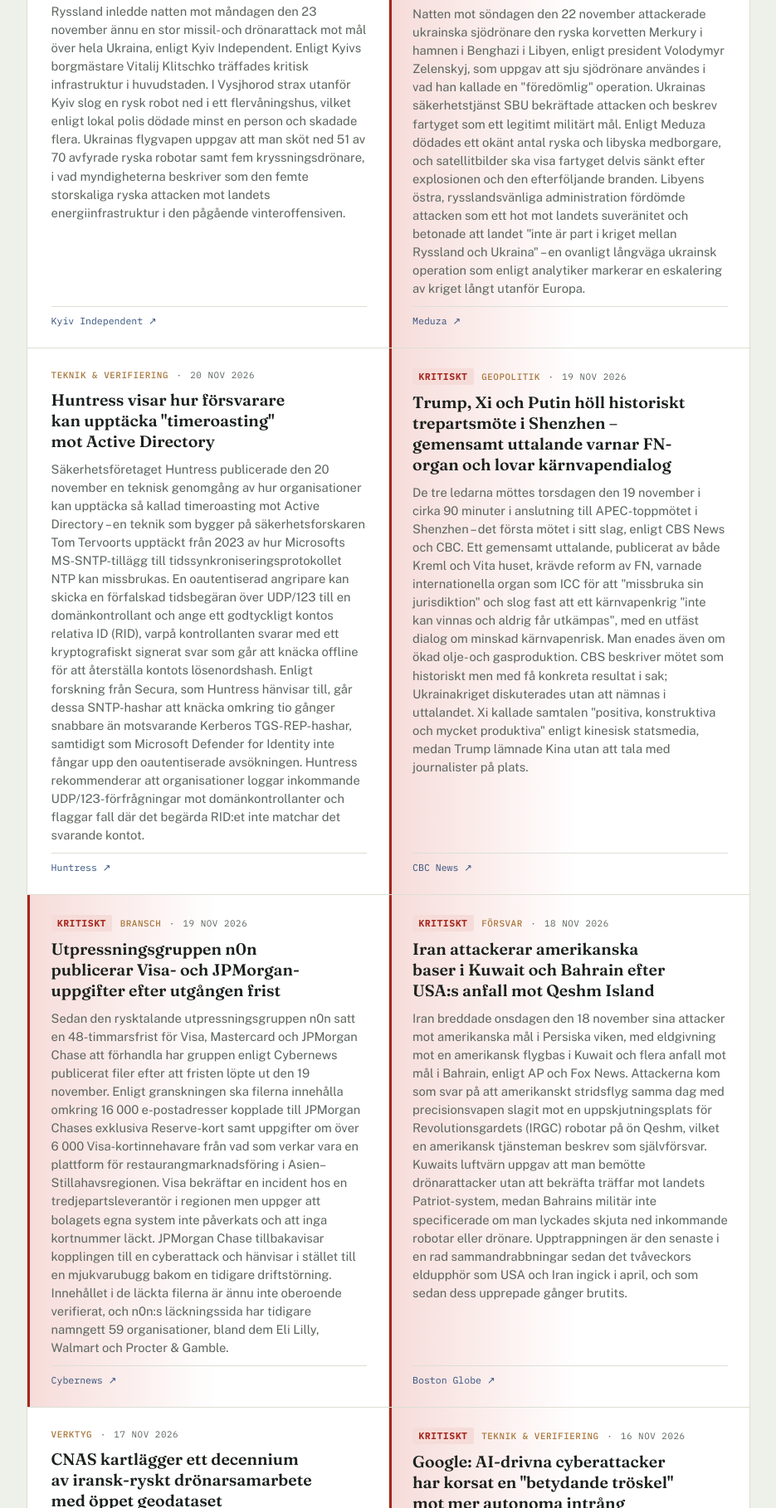
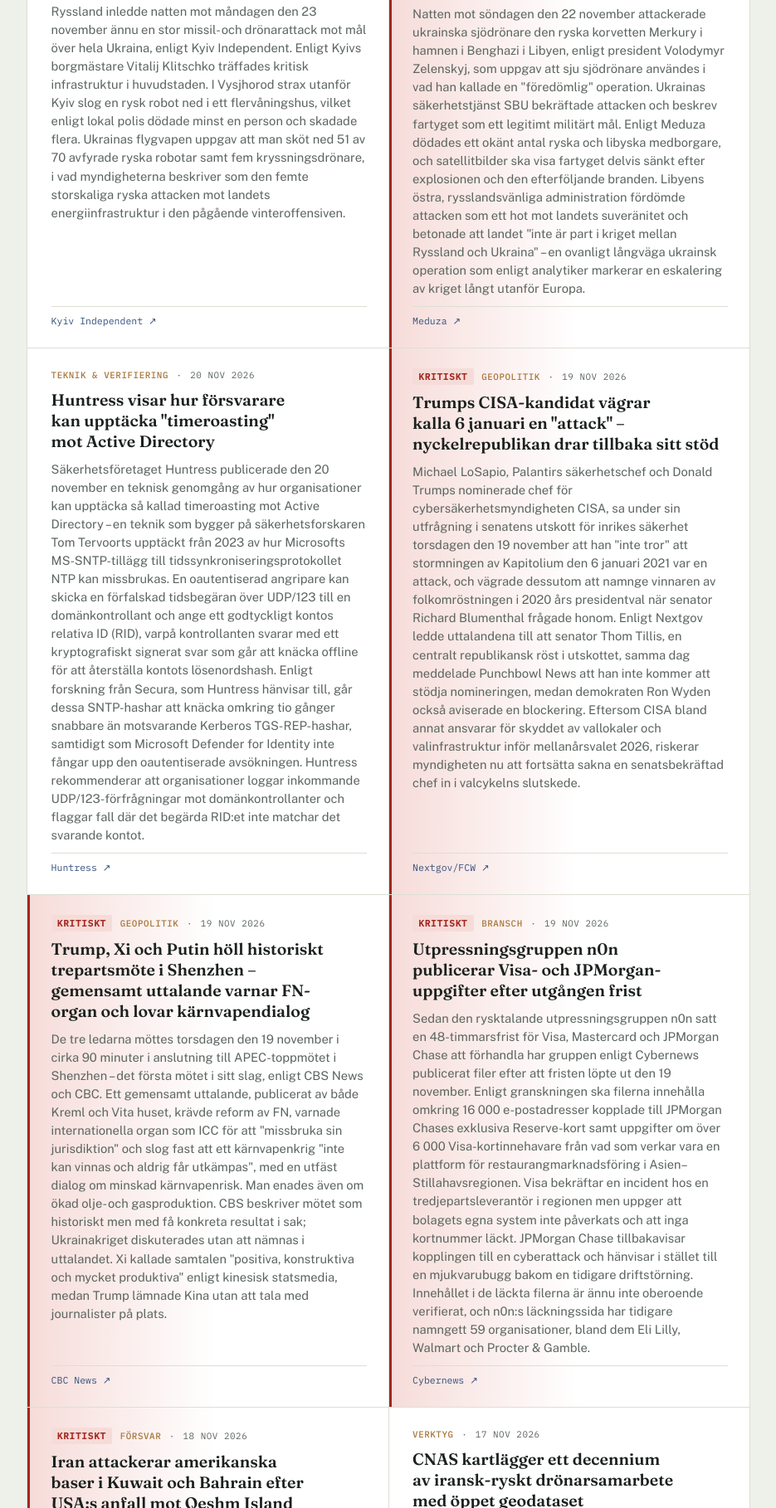
Before and after one commit to DanneE86/Osint, a plain HTML site: page index.html in a window 1280 px wide. Shown: the part 982-2800 px from the top of the page at 83% size, without its empty margins (172-1107 px from the left). Drawn offline with nearby package versions, Linux system fonts and the light colour scheme.

Commit message:
Uppdatera OSINT-bulletinen: 2026-11-27 15:19 UTC
Co-Authored-By: Claude Sonnet 5 <noreply@anthropic.com>
Claude-Session: https://claude.ai/code/session_01CeVZDRi2N4GuqhTrHqzCRz

```diff
--- a/index.html
+++ b/index.html
@@ -287,7 +287,7 @@
     <div class="kicker"><span class="dot"></span>OSINT = Open Source Intelligence, underrättelser ur öppna källor &middot; sammanställd bulletin</div>
     <h1>OSINT-bulletinen</h1>
     <div class="masthead-meta">
-      <span>Ögonblicksbild hämtad <b>27 nov 2026, 02:18 UTC</b></span>
+      <span>Ögonblicksbild hämtad <b>27 nov 2026, 15:19 UTC</b></span>
       <span>10 poster &middot; 5 kategorier &middot; 5 markerade som kritiska</span>
     </div>
     <div class="refresh-row">
@@ -347,6 +347,13 @@
 
     <article class="card critical" data-cat="geopolitik" data-date="2026-11-19">
       <div class="card-meta"><span class="badge-critical">Kritiskt</span><span class="tag">Geopolitik</span><span>&middot;</span><span>19 nov 2026</span></div>
+      <h2>Trumps CISA-kandidat vägrar kalla 6 januari en &quot;attack&quot; &ndash; nyckelrepublikan drar tillbaka sitt stöd</h2>
+      <p>Michael LoSapio, Palantirs säkerhetschef och Donald Trumps nominerade chef för cybersäkerhetsmyndigheten CISA, sa under sin utfrågning i senatens utskott för inrikes säkerhet torsdagen den 19 november att han &quot;inte tror&quot; att stormningen av Kapitolium den 6 januari 2021 var en attack, och vägrade dessutom att namnge vinnaren av folkomröstningen i 2020 års presidentval när senator Richard Blumenthal frågade honom. Enligt Nextgov ledde uttalandena till att senator Thom Tillis, en centralt republikansk röst i utskottet, samma dag meddelade Punchbowl News att han inte kommer att stödja nomineringen, medan demokraten Ron Wyden också aviserade en blockering. Eftersom CISA bland annat ansvarar för skyddet av vallokaler och valinfrastruktur inför mellanårsvalet 2026, riskerar myndigheten nu att fortsätta sakna en senatsbekräftad chef in i valcykelns slutskede.</p>
+      <a class="source" href="https://www.nextgov.com/cybersecurity/2026/11/wyden-tillis-plan-holds-trumps-cisa-nominee-after-jan-6-remarks/417347/" target="_blank" rel="noopener">Nextgov/FCW ↗</a>
+    </article>
+
+    <article class="card critical" data-cat="geopolitik" data-date="2026-11-19">
+      <div class="card-meta"><span class="badge-critical">Kritiskt</span><span class="tag">Geopolitik</span><span>&middot;</span><span>19 nov 2026</span></div>
       <h2>Trump, Xi och Putin höll historiskt trepartsmöte i Shenzhen &ndash; gemensamt uttalande varnar FN-organ och lovar kärnvapendialog</h2>
       <p>De tre ledarna möttes torsdagen den 19 november i cirka 90 minuter i anslutning till APEC-toppmötet i Shenzhen &ndash; det första mötet i sitt slag, enligt CBS News och CBC. Ett gemensamt uttalande, publicerat av både Kreml och Vita huset, krävde reform av FN, varnade internationella organ som ICC för att &quot;missbruka sin jurisdiktion&quot; och slog fast att ett kärnvapenkrig &quot;inte kan vinnas och aldrig får utkämpas&quot;, med en utfäst dialog om minskad kärnvapenrisk. Man enades även om ökad olje- och gasproduktion. CBS beskriver mötet som historiskt men med få konkreta resultat i sak; Ukrainakriget diskuterades utan att nämnas i uttalandet. Xi kallade samtalen &quot;positiva, konstruktiva och mycket produktiva&quot; enligt kinesisk statsmedia, medan Trump lämnade Kina utan att tala med journalister på plats.</p>
       <a class="source" href="https://www.cbc.ca/news/world/trump-xi-putin-apec-meeting-9.7427718" target="_blank" rel="noopener">CBC News ↗</a>
@@ -373,18 +380,11 @@
       <a class="source" href="https://www.cnas.org/publications/reports/partners-in-proliferation" target="_blank" rel="noopener">CNAS ↗</a>
     </article>
 
-    <article class="card critical" data-cat="teknik" data-date="2026-11-16">
-      <div class="card-meta"><span class="badge-critical">Kritiskt</span><span class="tag">Teknik &amp; verifiering</span><span>&middot;</span><span>16 nov 2026</span></div>
-      <h2>Google: AI-drivna cyberattacker har korsat en &quot;betydande tröskel&quot; mot mer autonoma intrång</h2>
-      <p>Googles Threat Intelligence Group (GTIG) publicerade tillsammans med Mandiant den 16 november en uppdatering av sin &quot;AI Threat Tracker&quot;, där bolaget bedömer att skadlig användning av agentisk AI nu har &quot;korsat en betydande tröskel&quot;. Rapporten beskriver hur flera hotaktörer gått från att använda AI-modeller som rådgivare till att missbruka verktyg för agentisk penetrationstestning med öppen källkod i verkliga angrepp, snarare än bara i experimentmiljö. GTIG bedömer att utvecklingen kommer att fortsätta röra sig längre upp på den autonoma skalan, mot intrång som i allt högre grad sköts utan direkt mänsklig styrning i varje steg. Uttalandet markerar en skärpning jämfört med bolagets mer försiktiga formulering i september 2026, då GTIG skrev att man &quot;ännu inte observerat hotaktörer som driftsätter fullt autonoma angreppskedjor mot verkliga mål&quot; &ndash; en skillnad flera branschmedier beskrivit som att &quot;eran av autonoma attacker har anlänt&quot;.</p>
-      <a class="source" href="https://cloud.google.com/blog/topics/threat-intelligence/agentic-threat-activity-crosses-a-significant-threshold" target="_blank" rel="noopener">Google Cloud (GTIG) ↗</a>
-    </article>
-
   </div>
 
   <footer>
     <span>Manuellt sammanställd via webbsökning — inte ett automatiskt live-flöde.</span>
-    <span>Källor: <a href="https://kyivindependent.com/" target="_blank" rel="noopener">Kyiv Independent</a>, <a href="https://www.huntress.com/" target="_blank" rel="noopener">Huntress</a>, <a href="https://cloud.google.com/blog/topics/threat-intelligence" target="_blank" rel="noopener">Google GTIG</a></span>
+    <span>Källor: <a href="https://kyivindependent.com/" target="_blank" rel="noopener">Kyiv Independent</a>, <a href="https://www.huntress.com/" target="_blank" rel="noopener">Huntress</a>, <a href="https://www.nextgov.com/" target="_blank" rel="noopener">Nextgov/FCW</a></span>
   </footer>
 </div>
 
```
